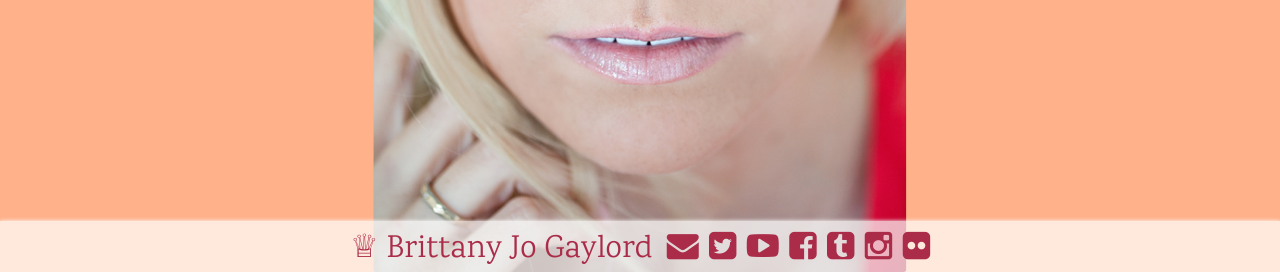
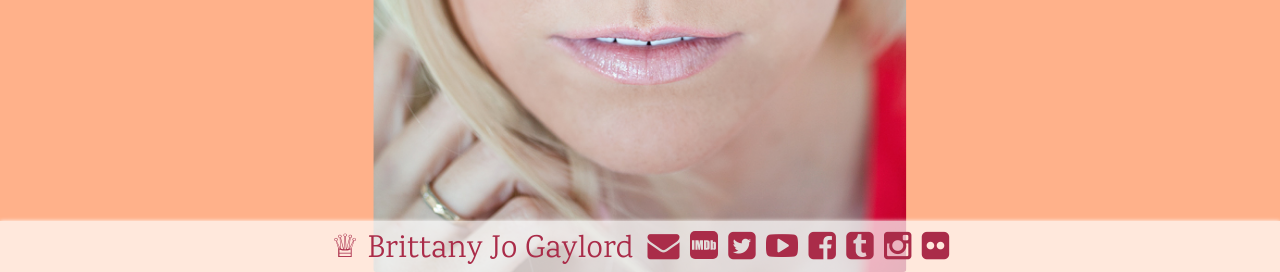
Before and after one commit to phiveleven/brittanygaylord.com, a PHP site: page / in a window 1280 px wide. Shown: the part 528-800 px from the top of the page. Run offline with PHP 8.4, Linux system fonts and the light colour scheme.

Commit message:
Add IMDb link, svg blending with font-awesome glyphs.

```diff
--- a/index.html
+++ b/index.html
@@ -39,6 +39,7 @@
   <a href=# id=logo> ♕ Brittany Jo Gaylord </a>
   <a class=fa-envelope title="bookings at brittany gaylord dot com"></a>
   <script>document.querySelector('.fa-envelope').href='mailto:'+[98,111,111,107,105,110,103,115,64,98,114,105,116,116,97,110,121,103,97,121,108,111,114,100,46,99,111,109].map(String.fromCharCode).join('').replace(/\s/g,'')</script>
+  <a href=//www.imdb.me/brittanyjo target=_blank><img src="img/IMDB.svg" alt="IMDb logo"></a>
   <a class=fa-twitter-square href=//twitter.com/thebrittanyg target=_blank></a>
   <a class=fa-youtube-play href=//youtube.com/user/khaleesila/videos target=_blank></a>
   <a class=fa-facebook-square href=//facebook.com/brittanyjogaylord target=_blank></a>
--- a/src/screen.css
+++ b/src/screen.css
@@ -25,6 +25,7 @@ a { color:inherit; text-decoration:none }
 #about { background:rgba(255,255,255,.7); box-shadow:0 0 4px white;
 	position:absolute; bottom:0; left:0; right:0 }
 #about a { font-size:32px; padding:0 .1em; vertical-align:top }
+#about img { max-height:28px; vertical-align:-2px; border-radius:5px }
 @media (max-width:589px) {
 	#logo { max-width:1em; white-space:nowrap; overflow:hidden; display:inline-block }}
 
```
Also changed, not shown: img/IMDB.svg (added).
